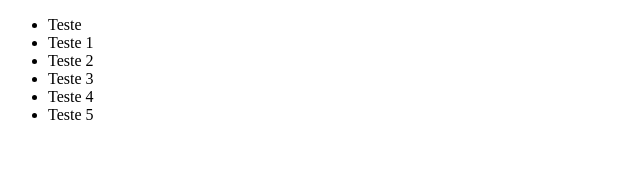
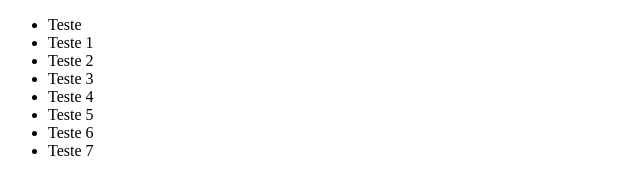
Before and after one commit to abrantesandreza/teste-devaprender, a plain HTML site: page index.html in a window 1280 px wide. Shown: the whole page, without its empty margins (0-640 px from the left). Drawn offline with Linux system fonts and the light colour scheme.

Commit message:
staging: testando 6 e 7

```diff
--- a/index.html
+++ b/index.html
@@ -14,6 +14,8 @@
         <li>Teste 3</li>
         <li>Teste 4</li>
         <li>Teste 5</li>
+        <li>Teste 6</li>
+        <li>Teste 7</li>
     </ul>
 </body>
 </html>
```
